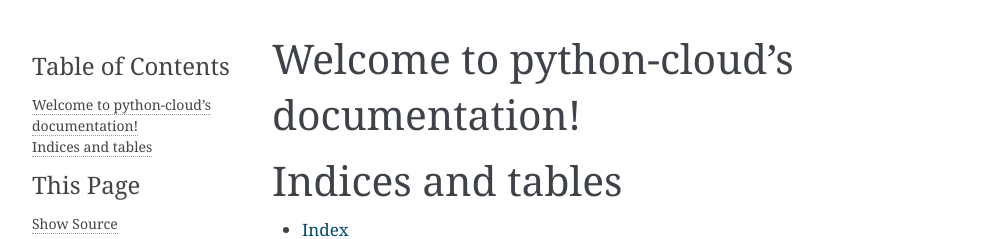
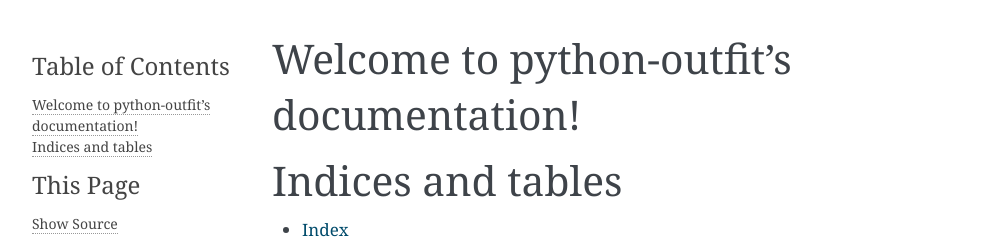
Before and after one commit to situkangsayur/python-outfit, a Sphinx documentation site: the page built from docs/source/index.rst, in a window 1280 px wide. Shown: the top 239 px of the page, without its empty margins (148-1141 px from the left). Built offline with Sphinx 7.4.7, drawn with Linux system fonts in a browser that asks for light colours.

Commit message:
modifying docs

```diff
--- a/docs/source/conf.py
+++ b/docs/source/conf.py
@@ -10,14 +10,14 @@
 # add these directories to sys.path here. If the directory is relative to the
 # documentation root, use os.path.abspath to make it absolute, like shown here.
 #
-import os
-import sys
-sys.path.insert(0, os.path.abspath('.'))
-sys.setrecursionlimit(1500)
+# import os
+# import sys
+# sys.path.insert(0, os.path.abspath('.'))
+
 
 # -- Project information -----------------------------------------------------
 
-project = 'python-cloud'
+project = 'python-outfit'
 copyright = '2019, Hendri Karisma'
 author = 'Hendri Karisma'
 
@@ -30,17 +30,8 @@
 # Add any Sphinx extension module names here, as strings. They can be
 # extensions coming with Sphinx (named 'sphinx.ext.*') or your custom
 # ones.
-extensions = ['rinoh.frontend.sphinx'
+extensions = [
 ]
-
-rinoh_documents = [('index','target','Python-Cloud', 'Hendri Karisma')]
-
-latex_elements = {
-    'papersize' : 'letterpaper',
-    'pointsize' : '10pt',
-    'preamble'  : '',
-    'figure_align' : 'htbp'
-}
 
 # Add any paths that contain templates here, relative to this directory.
 templates_path = ['_templates']
--- a/docs/source/index.rst
+++ b/docs/source/index.rst
@@ -1,10 +1,10 @@
-.. python-cloud documentation master file, created by
-   sphinx-quickstart on Tue Jul 30 17:46:35 2019.
+.. python-outfit documentation master file, created by
+   sphinx-quickstart on Tue Jul 30 19:10:33 2019.
    You can adapt this file completely to your liking, but it should at least
    contain the root `toctree` directive.
 
-Welcome to python-cloud's documentation!
-========================================
+Welcome to python-outfit's documentation!
+=========================================
 
 .. toctree::
    :maxdepth: 2
```
